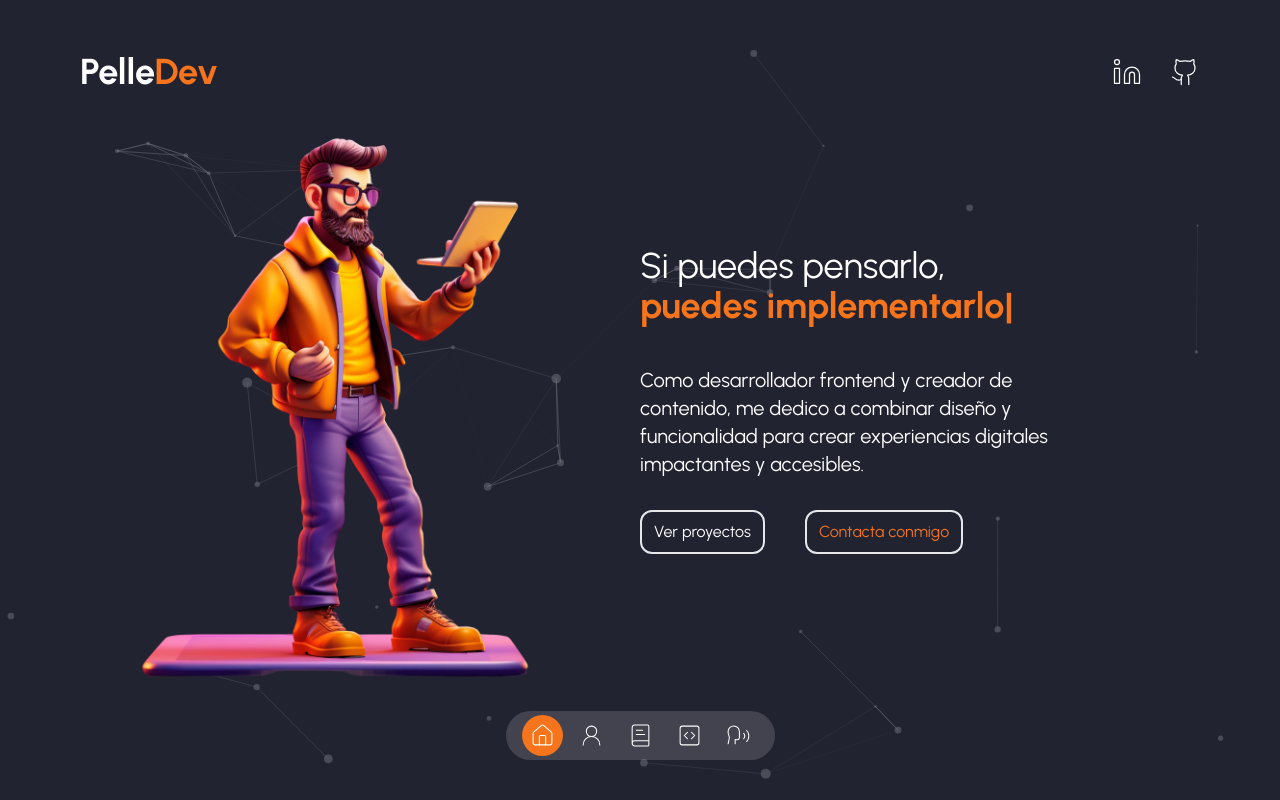
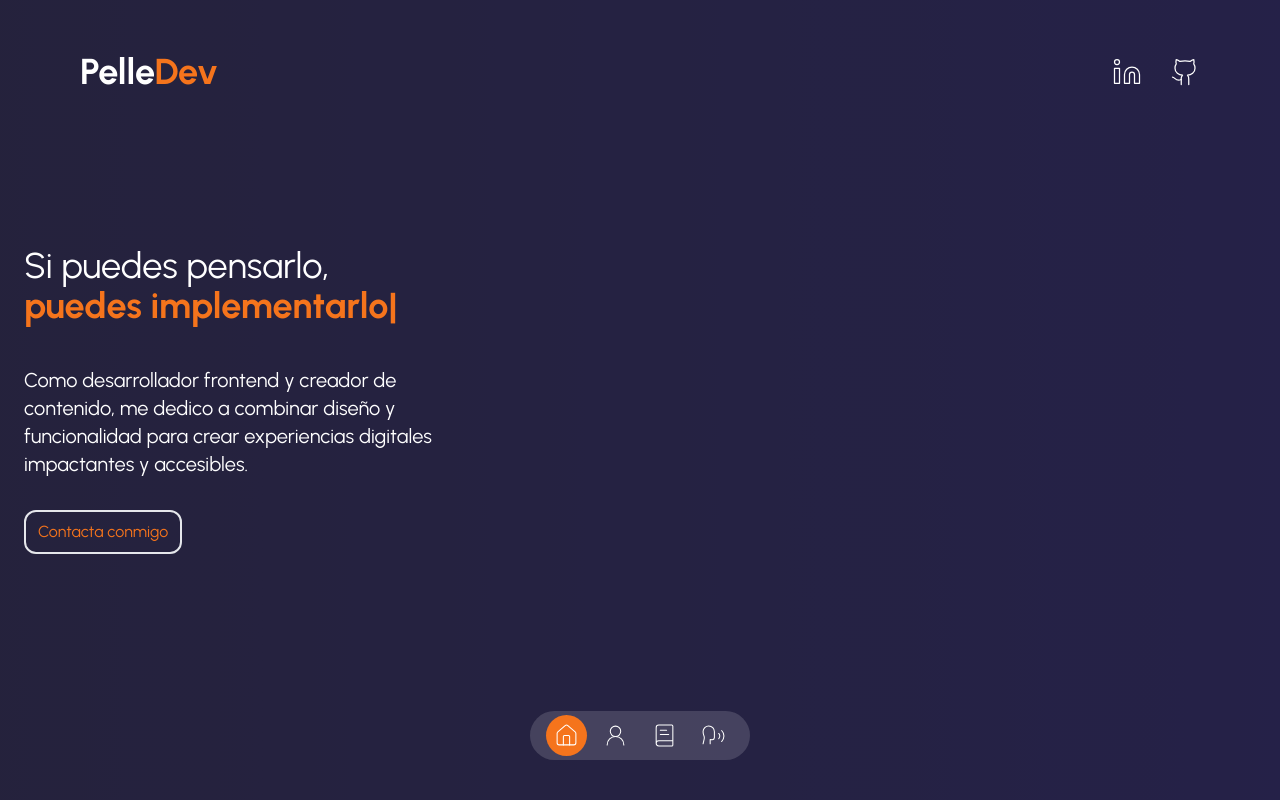
Before and after one commit to FelipePelletier/PortfolioPelletier, a Next.js app: page / in a window 1280 px wide. Built offline with nearby package versions, Linux system fonts and the light colour scheme.

Commit message:
cambios en introduction y pages

```diff
--- a/app/(routes)/portfolio/page.tsx
+++ b/app/(routes)/portfolio/page.tsx
@@ -1,4 +1,4 @@
-import AvatarPortfolio from "@/components/avatar-portfolio";
+/* import AvatarPortfolio from "@/components/avatar-portfolio";
 import CircleImage from "@/components/circle-image";
 import ContainerPage from "@/components/container";
 import PortfolioBox from "@/components/portfolio-box";
@@ -32,4 +32,4 @@ const PortfolioPage = () => {
      );
 }
 
-export default PortfolioPage;
+export default PortfolioPage; */
--- a/app/page.tsx
+++ b/app/page.tsx
@@ -1,4 +1,4 @@
-import CoverParticles from "@/components/CoverParticles";
+/* import CoverParticles from "@/components/CoverParticles"; */
 import Introduction from "@/components/introduction";
 import TransitionPage from "@/components/transition-page";
 
@@ -7,7 +7,7 @@ export default function Home() {
     <main>
       <TransitionPage />
       <div className="flex min-h-[100vh] h-full bg-no-repeat bg-gradient-cover">
-        <CoverParticles />
+        {/* <CoverParticles /> */}
         <Introduction />
       </div>
     </main>
--- a/components/introduction.tsx
+++ b/components/introduction.tsx
@@ -1,6 +1,6 @@
 "use client";
 
-import Image from "next/image";
+/* import Image from "next/image"; */
 import Link from "next/link";
 import { TypeAnimation } from "react-type-animation";
 
@@ -8,13 +8,13 @@ const Introduction = () => {
   return (
     <div className="z-20 w-full bg-darkBg/60">
       <div className="z-20 grid items-center h-full p-6 py-20 md:py-0 md:grid-cols-2">
-        <Image
+        {/*   <Image
           src="/home-4.png"
           priority
           width="800"
           height="800"
           alt="Profile pic"
-        />
+        /> */}
 
         <div className="flex flex-col justify-center max-w-md">
           <h1 className="mb-5 text-2xl leading-tight text-center md:text-left md:text-4xl md:mb-10">
@@ -44,12 +44,12 @@ const Introduction = () => {
           </p>
 
           <div className="flex item-center justify-center gap-3 md:justify-start md:gap-10">
-            <Link
+            {/* <Link
               href="/projects"
               className="px-3 py-2 transition-all border-2 cursor-pointer text-md w-fit rounded-xl hover:shadow-xl hover:shadow-white/50"
             >
               Ver proyectos
-            </Link>
+            </Link> */}
             <Link
               href="/contact"
               className="px-3 py-2 transition-all border-2 cursor-pointer text-secondary border_secondary text-md w-fit rounded-xl hover:shadow-xl hover:shadow-secondary"
--- a/data.tsx
+++ b/data.tsx
@@ -64,12 +64,12 @@ export const itemsNavbar = [
     icon: <BookText size={25} color="#fff" strokeWidth={1} />,
     link: "/services",
   },
-  {
+  /*  {
     id: 4,
     title: "Target",
     icon: <CodeSquare size={25} color="#fff" strokeWidth={1} />,
     link: "/portfolio",
-  },
+  }, */
   {
     id: 5,
     title: "Home",
--- a/tailwind.config.ts
+++ b/tailwind.config.ts
@@ -14,7 +14,7 @@ export default {
       },
       backgroundImage: {
         "gradient-cover":
-          "linear-gradient(90.21deg, rgba(70,54,124,0.5) -5.91%, rgba (74,47,189,0.5) 111.58%)",
+          "linear-gradient(90.21deg, rgba(70,54,124,0.5) -5.91%, rgba(74,47,189,0.5) 111.58%)",
       },
     },
   },
```
